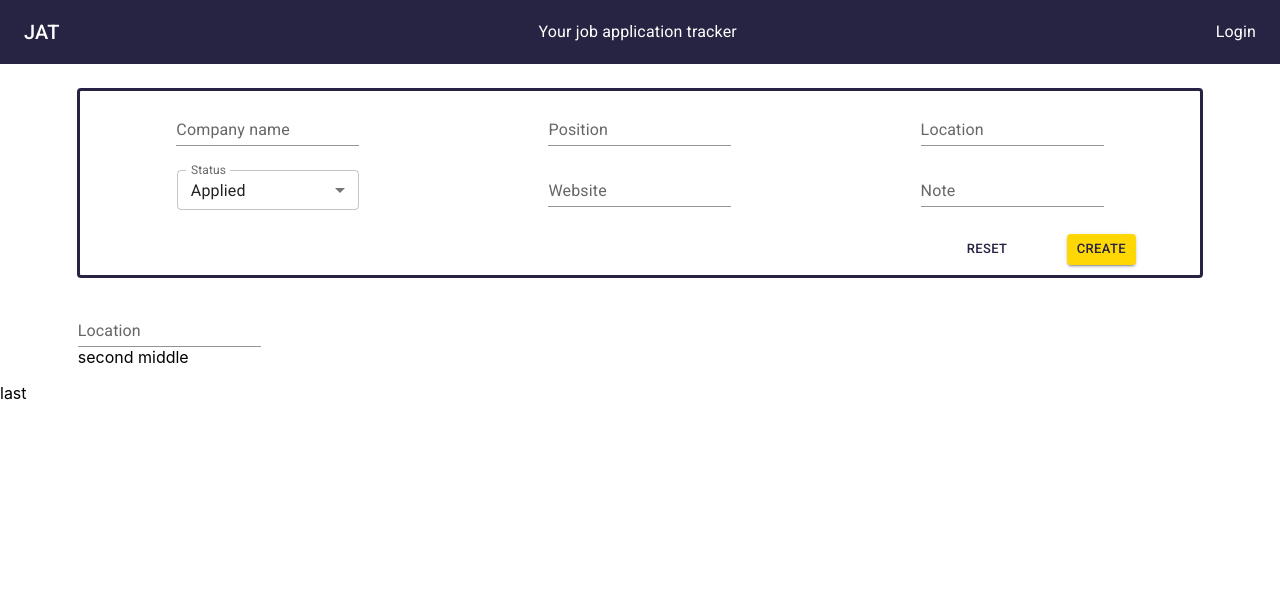
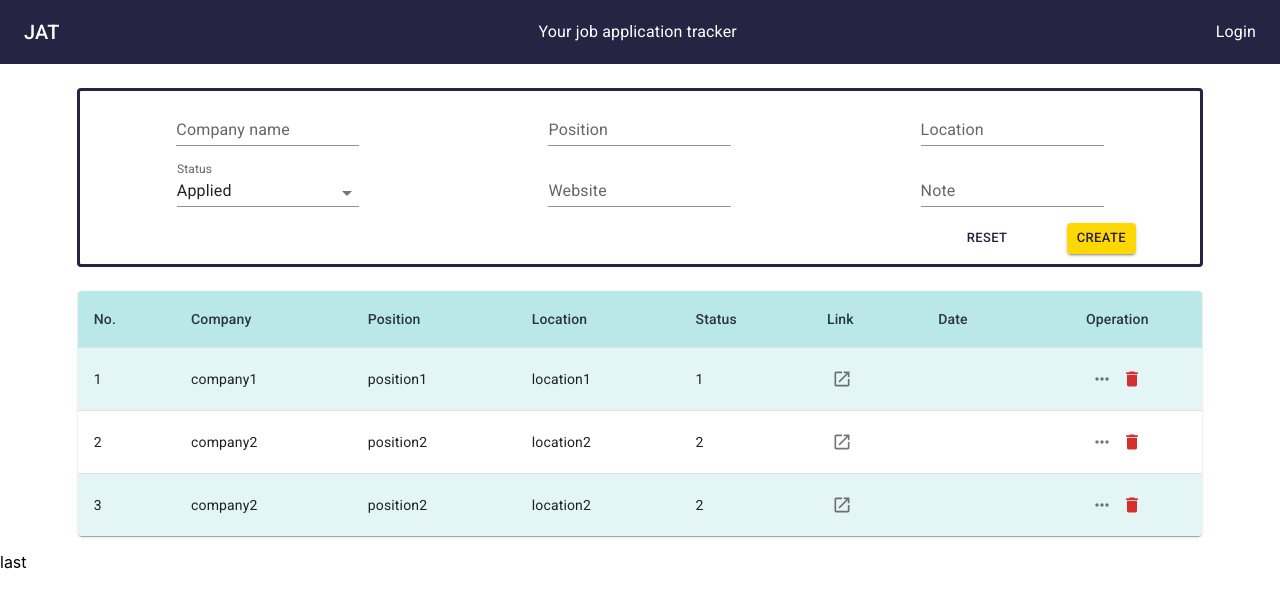
Before and after one commit to aika0725/job-tracker-app, a Next.js app: page / in a window 1280 px wide. Shown: the top 608 px of the page. Built offline with nearby package versions, Linux system fonts and the light colour scheme.

Commit message:
Updated UI design

```diff
--- a/src/components/Form/Form.tsx
+++ b/src/components/Form/Form.tsx
@@ -1,8 +1,6 @@
 import * as React from 'react'
 import Button from '@mui/material/Button'
-import TextField from '@mui/material/TextField'
 import { useState } from 'react'
-import { FormControl, MenuItem, Select } from '@mui/material'
 import { useJobTrackerService } from '../../hooks/useJobTrackerService'
 import {
   ApplicationStatus,
@@ -13,10 +11,8 @@ import {
 import Box from '@mui/material/Box'
 import Paper from '@mui/material/Paper'
 import Grid from '@mui/material/Grid'
-import Item from '@mui/material/Grid'
-import Input from '@mui/material/Input'
-import InputLabel from '@mui/material/InputLabel'
-import { createTheme, ThemeProvider } from '@mui/material/styles'
+
+import { InputField, SelectField } from './InputField'
 
 export const formDataDefault: IJobObject = {
   position_title: '',
@@ -24,20 +20,6 @@ export const formDataDefault: IJobObject = {
   website_link: '',
   location: '',
   application_status: ApplicationStatus.ApplicationSent,
-}
-
-type inputFieldProps = {
-  id: string
-  name: string
-}
-
-const InputField = ({ id, name }: inputFieldProps) => {
-  return (
-    <FormControl variant="standard" size="small" sx={{ mx: 'auto' }}>
-      <InputLabel htmlFor={id}>{name}</InputLabel>
-      <Input id={id} />
-    </FormControl>
-  )
 }
 
 const styleGrid = {
@@ -70,7 +52,6 @@ const Form = () => {
       }}
     >
       <Paper
-        elevation={3}
         variant="outlined"
         style={{ padding: '10px', border: '3px solid #272343' }}
       >
@@ -86,22 +67,7 @@ const Form = () => {
               <InputField id="location" name="Location"></InputField>
             </Grid>
             <Grid item xs={4} sx={styleGrid}>
-              <div>
-                <FormControl sx={{ m: 1, minWidth: 182 }} size="small">
-                  <InputLabel id="demo-select-small">Status</InputLabel>
-                  <Select
-                    labelId="demo-select-small"
-                    id="demo-select-small"
-                    value={1}
-                    label="status"
-                  >
-                    <MenuItem value={1}>Applied</MenuItem>
-                    <MenuItem value={2}>In progress</MenuItem>
-                    <MenuItem value={3}>Offer</MenuItem>
-                    <MenuItem value={4}>Rejected</MenuItem>
-                  </Select>
-                </FormControl>
-              </div>
+              <SelectField></SelectField>
             </Grid>
             <Grid item xs={4} sx={styleGrid}>
               <InputField id="website" name="Website"></InputField>
--- a/src/components/Form/InputField.tsx
+++ b/src/components/Form/InputField.tsx
@@ -1,44 +1,30 @@
 import * as React from 'react'
 import { createTheme, ThemeProvider } from '@mui/material/styles'
-import Button from '@mui/material/Button'
 import TextField from '@mui/material/TextField'
-
-import Box from '@mui/material/Box'
-import Paper from '@mui/material/Paper'
-import Grid from '@mui/material/Grid'
-import Item from '@mui/material/Grid'
-import Input from '@mui/material/Input'
-import InputLabel from '@mui/material/InputLabel'
-import { FormControl, MenuItem, Select } from '@mui/material'
-
-const theme = createTheme({
-  palette: {
-    neutral: {
-      main: '#ffd803',
-      contrastText: '#fff',
-    },
-  },
-})
+import { MenuItem } from '@mui/material'
+import { useState } from 'react'
 
 declare module '@mui/material/styles' {
   interface Palette {
     neutral: Palette['primary']
   }
 
-  // allow configuration using `createTheme`
   interface PaletteOptions {
     neutral?: PaletteOptions['primary']
   }
 }
 
-// Update the Input's color prop options
-declare module '@mui/material/Input' {
-  interface InputPropsColorOverrides {
-    neutral: true
-  }
-}
-declare module '@mui/material/InputLabel' {
-  interface InputLabelPropsColorOverrides {
+const theme = createTheme({
+  palette: {
+    neutral: {
+      main: '#ffd803',
+      contrastText: '#272343',
+    },
+  },
+})
+
+declare module '@mui/material/TextField' {
+  interface TextFieldPropsColorOverrides {
     neutral: true
   }
 }
@@ -51,20 +37,41 @@ type inputFieldProps = {
 export const InputField = ({ id, name }: inputFieldProps) => {
   return (
     <ThemeProvider theme={theme}>
-      <FormControl variant="standard" size="small" sx={{ mx: 'auto' }}>
-        <InputLabel htmlFor={id} color="neutral">
-          {name}
-        </InputLabel>
-        <Input id={id} color="neutral" />
-      </FormControl>
+      <TextField
+        id={id}
+        color="neutral"
+        label={name}
+        size="small"
+        variant="standard"
+      />
     </ThemeProvider>
   )
 }
 
 export const SelectField = () => {
+  const [value, setValue] = useState(1)
+
+  const handleChange = (e: any) => {
+    setValue(e.target.value)
+  }
   return (
     <ThemeProvider theme={theme}>
-      <TextField color="neutral">neutral</TextField>
+      <TextField
+        id="standard-select-currency"
+        select
+        label="Status"
+        value={value}
+        onChange={handleChange}
+        variant="standard"
+        color="neutral"
+        size="small"
+        sx={{ minWidth: 182 }}
+      >
+        <MenuItem value={1}>Applied</MenuItem>
+        <MenuItem value={2}>In progress</MenuItem>
+        <MenuItem value={3}>Offer</MenuItem>
+        <MenuItem value={4}>Rejected</MenuItem>
+      </TextField>
     </ThemeProvider>
   )
 }
--- /dev/null
+++ b/src/components/Table/ApplicationTable.tsx
@@ -0,0 +1,223 @@
+import * as React from 'react'
+import { styled } from '@mui/material/styles'
+import Table from '@mui/material/Table'
+import TableBody from '@mui/material/TableBody'
+import TableCell, { tableCellClasses } from '@mui/material/TableCell'
+import TableContainer from '@mui/material/TableContainer'
+import TableHead from '@mui/material/TableHead'
+import TableRow from '@mui/material/TableRow'
+import Paper from '@mui/material/Paper'
+import { useState } from 'react'
+import OpenInNewIcon from '@mui/icons-material/OpenInNew'
+import { IconButton } from '@mui/material'
+import Link from 'next/link'
+import TextField from '@mui/material/TextField'
+import ClickAwayListener from '@mui/material/ClickAwayListener'
+import DeleteIcon from '@mui/icons-material/Delete'
+import EditIcon from '@mui/icons-material/Edit'
+import MoreHorizIcon from '@mui/icons-material/MoreHoriz'
+import MyDrawer from './InfoDrawer'
+
+const StyledTableCell = styled(TableCell)(() => ({
+  [`&.${tableCellClasses.head}`]: {
+    backgroundColor: '#bae8e8',
+    color: '#2d334a',
+  },
+  [`&.${tableCellClasses.body}`]: {
+    fontSize: 14,
+  },
+}))
+
+const StyledTableRow = styled(TableRow)(() => ({
+  '&:nth-of-type(odd)': {
+    backgroundColor: '#e3f6f5',
+  },
+  // hide last border
+  '&:last-child td, &:last-child th': {
+    border: 0,
+  },
+}))
+
+const ApplicationTable = () => {
+  const [rowIndex, setRowIndex] = useState(-1)
+  const [columnIndex, setColumnIndex] = useState(-1)
+
+  const [rows, setRows] = useState([
+    {
+      company: 'company1',
+      position: 'position1',
+      location: 'location1',
+      status: 1,
+      website: 'www.google.com',
+      note: 'note1',
+      date: '',
+    },
+    {
+      company: 'company2',
+      position: 'position2',
+      location: 'location2',
+      status: 2,
+      website: 'www.2.com',
+      note: 'note2',
+      date: '',
+    },
+    {
+      company: 'company2',
+      position: 'position2',
+      location: 'location2',
+      status: 2,
+      website: 'www.2.com',
+      note: 'note2',
+      date: '',
+    },
+  ])
+
+  const handleTableTextFieldChange = (
+    rowIndex: number,
+    colName: 'company',
+    value: string,
+  ) => {
+    rows[rowIndex][colName] = value
+  }
+
+  const handleExit = () => {
+    setRowIndex(-1)
+    setColumnIndex(-1)
+  }
+
+  const [drawerOpen, setDrawerOpen] = useState(false)
+
+  const handleDrawerOpen = () => {
+    setDrawerOpen(true)
+  }
+
+  const handleDrawerClose = () => {
+    setDrawerOpen(false)
+  }
+
+  return (
+    <TableContainer component={Paper}>
+      <MyDrawer isOpen={drawerOpen} onClose={handleDrawerClose}></MyDrawer>
+      <Table sx={{ minWidth: 700 }} aria-label="application-table">
+        <TableHead>
+          <TableRow>
+            <StyledTableCell>No.</StyledTableCell>
+            <StyledTableCell>Company</StyledTableCell>
+            <StyledTableCell>Position</StyledTableCell>
+            <StyledTableCell>Location</StyledTableCell>
+            <StyledTableCell>Status</StyledTableCell>
+            <StyledTableCell>Link</StyledTableCell>
+            <StyledTableCell>Date</StyledTableCell>
+            <StyledTableCell align="center">Operation</StyledTableCell>
+          </TableRow>
+        </TableHead>
+        <ClickAwayListener onClickAway={() => handleExit()}>
+          <TableBody>
+            {rows.map((row, index) => (
+              <StyledTableRow key={index}>
+                <StyledTableCell component="th" scope="row">
+                  {index + 1}
+                </StyledTableCell>
+                <StyledTableCell
+                  onClick={() => {
+                    setRowIndex(index)
+                    setColumnIndex(1)
+                  }}
+                >
+                  {rowIndex === index && columnIndex === 1 ? (
+                    <TextField
+                      size="small"
+                      sx={{ padding: '0px' }}
+                      defaultValue={rows[index]['company']}
+                      onChange={(e) => {
+                        handleTableTextFieldChange(
+                          index,
+                          'company',
+                          e.target.value,
+                        )
+                      }}
+                    />
+                  ) : (
+                    row.company
+                  )}
+                </StyledTableCell>
+                <StyledTableCell
+                  onClick={() => {
+                    setRowIndex(index)
+                    setColumnIndex(2)
+                  }}
+                >
+                  {row.position}
+                </StyledTableCell>
+                <StyledTableCell
+                  onClick={() => {
+                    setRowIndex(index)
+                    setColumnIndex(3)
+                  }}
+                >
+                  {row.location}
+                </StyledTableCell>
+                <StyledTableCell
+                  onClick={() => {
+                    setRowIndex(index)
+                    setColumnIndex(4)
+                  }}
+                >
+                  {row.status}
+                </StyledTableCell>
+                <StyledTableCell
+                  onClick={() => {
+                    setRowIndex(index)
+                    setColumnIndex(5)
+                  }}
+                >
+                  {/* <Link href={data.website} passHref={true}> */}
+                  <IconButton
+                    size="small"
+                    component="a"
+                    href={row.website}
+                    target="_blank"
+                  >
+                    <OpenInNewIcon fontSize="small" />
+                  </IconButton>
+                  {/* </Link> */}
+                </StyledTableCell>
+                <StyledTableCell
+                  align="center"
+                  onClick={() => {
+                    setRowIndex(index)
+                    setColumnIndex(7)
+                  }}
+                >
+                  {row.date}
+                </StyledTableCell>
+                <StyledTableCell align="center">
+                  <IconButton
+                    aria-label="MoreHorizIcon"
+                    size="small"
+                    onClick={handleDrawerOpen}
+                  >
+                    <MoreHorizIcon fontSize="small" color="action" />
+                  </IconButton>
+
+                  <IconButton
+                    aria-label="delete"
+                    size="small"
+                    onClick={() => {
+                      rows.splice(index, 1)
+                      setRows([...rows])
+                    }}
+                  >
+                    <DeleteIcon fontSize="small" color="error" />
+                  </IconButton>
+                </StyledTableCell>
+              </StyledTableRow>
+            ))}
+          </TableBody>
+        </ClickAwayListener>
+      </Table>
+    </TableContainer>
+  )
+}
+
+export default ApplicationTable
--- /dev/null
+++ b/src/components/Table/InfoDrawer.tsx
@@ -0,0 +1,48 @@
+import { useState } from 'react'
+import {
+  Drawer,
+  List,
+  ListItem,
+  ListItemIcon,
+  ListItemText,
+} from '@mui/material'
+import MenuIcon from '@mui/icons-material/Menu'
+
+type DrawerProps = {
+  isOpen: boolean
+  onClose: () => void
+}
+
+const InfoDrawer = ({ isOpen, onClose }: DrawerProps) => {
+  const handleDrawerClose = () => {
+    onClose()
+  }
+
+  return (
+    <Drawer
+      anchor="right"
+      open={isOpen}
+      onClose={handleDrawerClose}
+      PaperProps={{
+        sx: { width: '40%' },
+      }}
+    >
+      <List>
+        <ListItem button onClick={handleDrawerClose}>
+          <ListItemIcon>
+            <MenuIcon />
+          </ListItemIcon>
+          <ListItemText primary="Close Drawer" />
+        </ListItem>
+        <ListItem button>
+          <ListItemText primary="Item 1" />
+        </ListItem>
+        <ListItem button>
+          <ListItemText primary="Item 2" />
+        </ListItem>
+      </List>
+    </Drawer>
+  )
+}
+
+export default InfoDrawer
--- a/src/pages/index.tsx
+++ b/src/pages/index.tsx
@@ -11,8 +11,7 @@ import Grid from '@mui/material/Grid'
 import Item from '@mui/material/Grid'
 import Header from '../components/Header/Header'
 import Form from '../components/Form/Form'
-import CustomColor from '../components/Theme/Theme'
-import { InputField, SelectField } from '../components/Form/InputField'
+import ApplicationTable from '../components/Table/ApplicationTable'
 
 export default function HomePage() {
   return (
@@ -39,9 +38,7 @@ export default function HomePage() {
       </Grid>
       <Grid item xs={0.72}></Grid>
       <Grid item xs={10.56}>
-        <InputField id="location" name="Location"></InputField>
-        {/* <SelectField></SelectField> */}
-        <Item>second middle</Item>
+        <ApplicationTable />
       </Grid>
       <Grid item xs={0.72}></Grid>
       <Grid item xs={12}>
```
Also changed, not shown: src/components/Table/Table.tsx (deleted).
